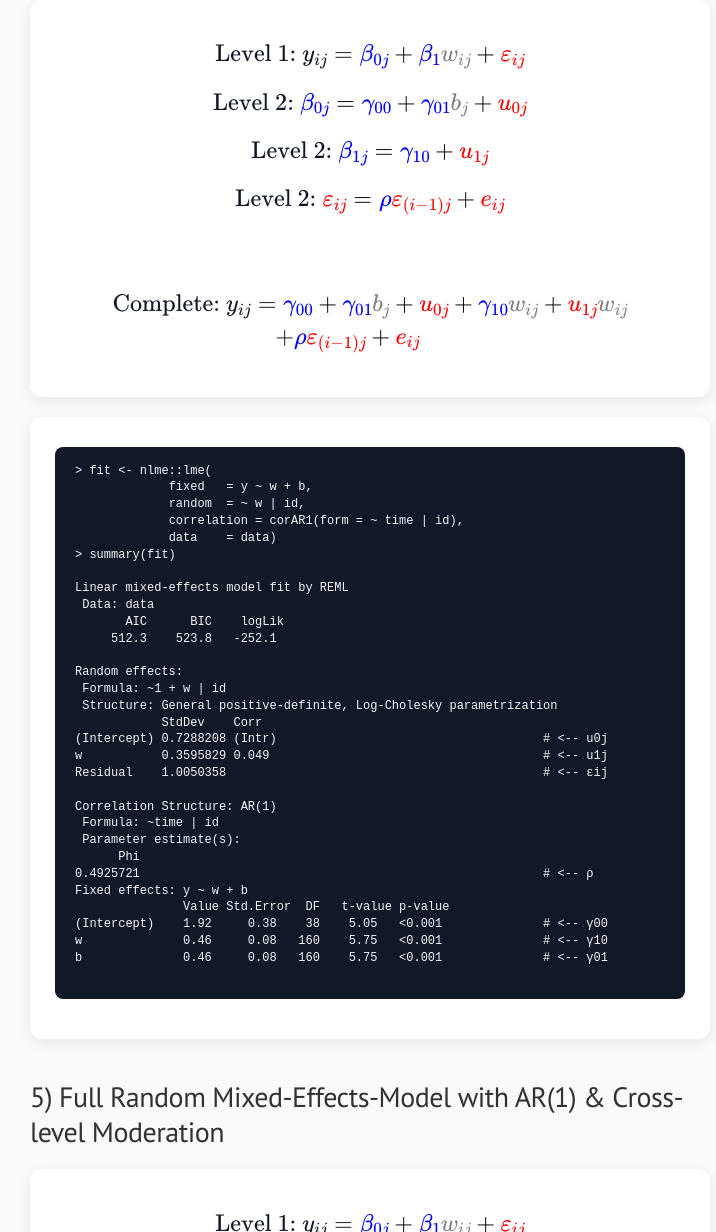
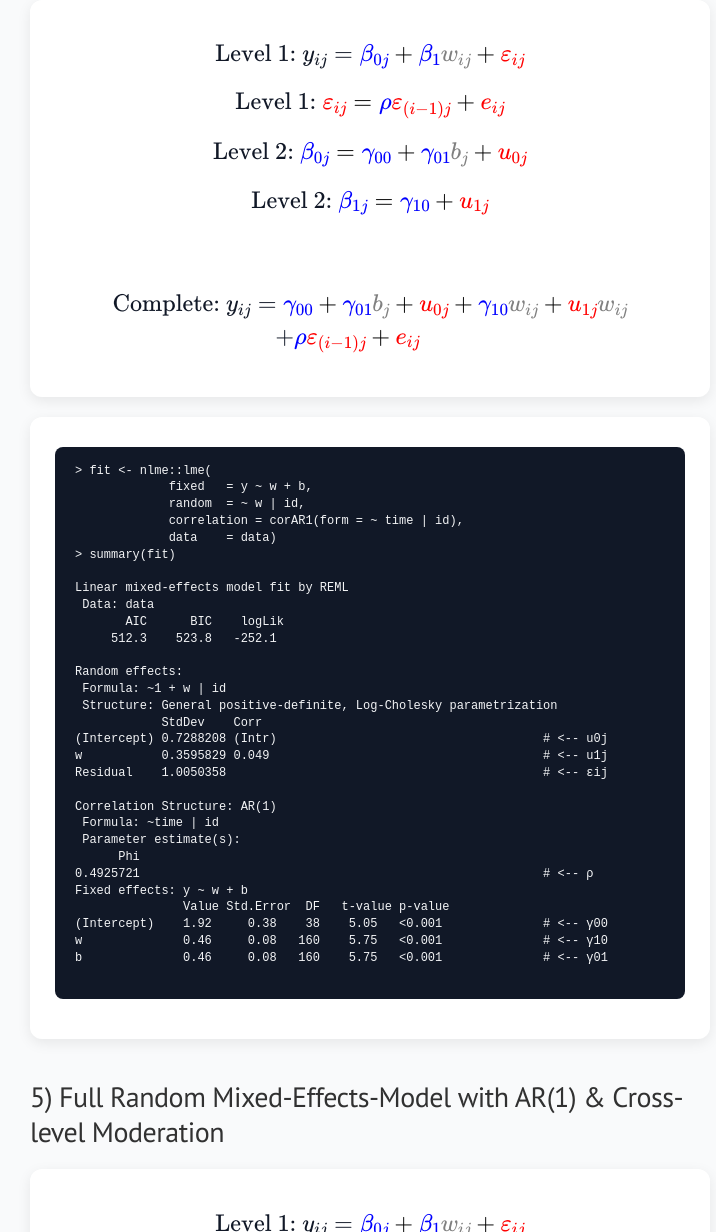
Before and after one commit to lennartseizer/ild, a Jekyll site: the page built from 3.html, in a window 1280 px wide and 1400 px high, scrolled down 4296 px. Shown: the part 168-1400 px from the top of the window, without its empty margins (270-986 px from the left). Built offline with Jekyll 4.4.1, drawn with Linux system fonts in a browser that asks for light colours; some of the changed text lies outside the part shown.

Commit message:
Update 3.html

```diff
--- a/3.html
+++ b/3.html
@@ -340,6 +340,11 @@ b              0.46     0.08   160    5.75   <0.001              # <-- γ01
       \color{black}+ \color{red}\varepsilon_{ij}
       $$
       $$
+      \text{Level 1: } \color{red}\varepsilon_{ij}
+      \color{black}= \color{blue}\rho\color{red}\varepsilon_{(i-1)j}
+      \color{black}+ \color{red}e_{ij}
+      $$
+      $$
       \text{Level 2: } \color{blue}\beta_{0j}
       \color{black}= \color{blue}\gamma_{00}
       \color{black}+ \color{blue}\gamma_{01}\color{gray}b_{j}
@@ -349,11 +354,6 @@ b              0.46     0.08   160    5.75   <0.001              # <-- γ01
       \text{Level 2: } \color{blue}\beta_{1j}
       \color{black}= \color{blue}\gamma_{10}
       \color{black}+ \color{red}u_{1j}
-      $$
-      $$
-      \text{Level 2: } \color{red}\varepsilon_{ij}
-      \color{black}= \color{blue}\rho\color{red}\varepsilon_{(i-1)j}
-      \color{black}+ \color{red}e_{ij}
       $$
       <br>
       $$
@@ -410,6 +410,11 @@ b              0.46     0.08   160    5.75   <0.001              # <-- γ01
       \color{black}+ \color{red}\varepsilon_{ij}
       $$
       $$
+      \text{Level 1: } \color{red}\varepsilon_{ij}
+      \color{black}= \color{blue}\rho\color{red}\varepsilon_{(i-1)j}
+      \color{black}+ \color{red}e_{ij}
+      $$
+      $$
       \text{Level 2: } \color{blue}\beta_{0j}
       \color{black}= \color{blue}\gamma_{00}
       \color{black}+ \color{blue}\gamma_{01}\color{gray}b_{j}
@@ -420,11 +425,6 @@ b              0.46     0.08   160    5.75   <0.001              # <-- γ01
       \color{black}= \color{blue}\gamma_{10}
       \color{black}+ \color{blue}\gamma_{11}\color{gray}b_{j}
       \color{black}+ \color{red}u_{1j}
-      $$
-      $$
-      \text{Level 2: } \color{red}\varepsilon_{ij}
-      \color{black}= \color{blue}\rho\color{red}\varepsilon_{(i-1)j}
-      \color{black}+ \color{red}e_{ij}
       $$
       <br>
       $$
@@ -482,6 +482,11 @@ w:b            0.23     0.07   398    2.94   0.0035              # <-- γ11
       \color{black}+ \color{red}\varepsilon_{ijg}
       $$
       $$
+      \text{Level 1: } \color{red}\varepsilon_{ijg}
+      \color{black}= \color{blue}\rho\color{red}\varepsilon_{(i-1)jg}
+      \color{black}+ \color{red}e_{ijg}
+      $$
+      $$
       \text{Level 2: } \color{blue}\beta_{0jg}
       \color{black}= \color{blue}\gamma_{00g}
       \color{black}+ \color{blue}\gamma_{01g}\color{gray}b_{jg}
@@ -492,11 +497,6 @@ w:b            0.23     0.07   398    2.94   0.0035              # <-- γ11
       \color{black}= \color{blue}\gamma_{10g}
       \color{black}+ \color{blue}\gamma_{11g}\color{gray}b_{jg}
       \color{black}+ \color{red}u_{1jg}
-      $$
-      $$
-      \text{Level 2: } \color{red}\varepsilon_{ijg}
-      \color{black}= \color{blue}\rho\color{red}\varepsilon_{(i-1)jg}
-      \color{black}+ \color{red}e_{ijg}
       $$
       $$
       \text{Level 3: } \color{blue}\gamma_{00g}
```
